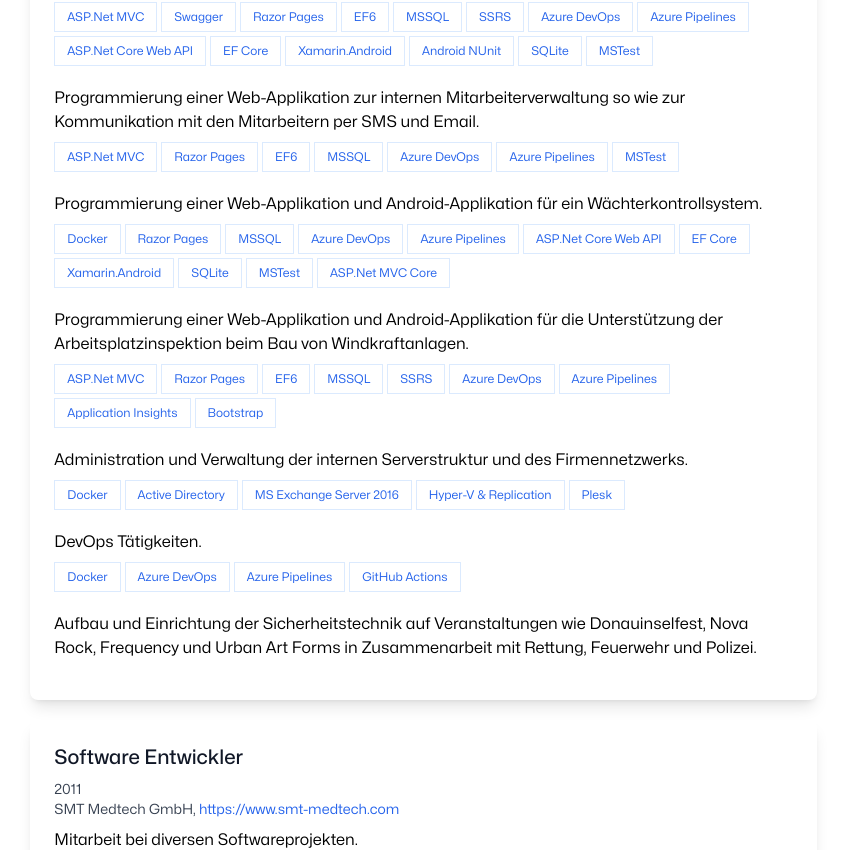
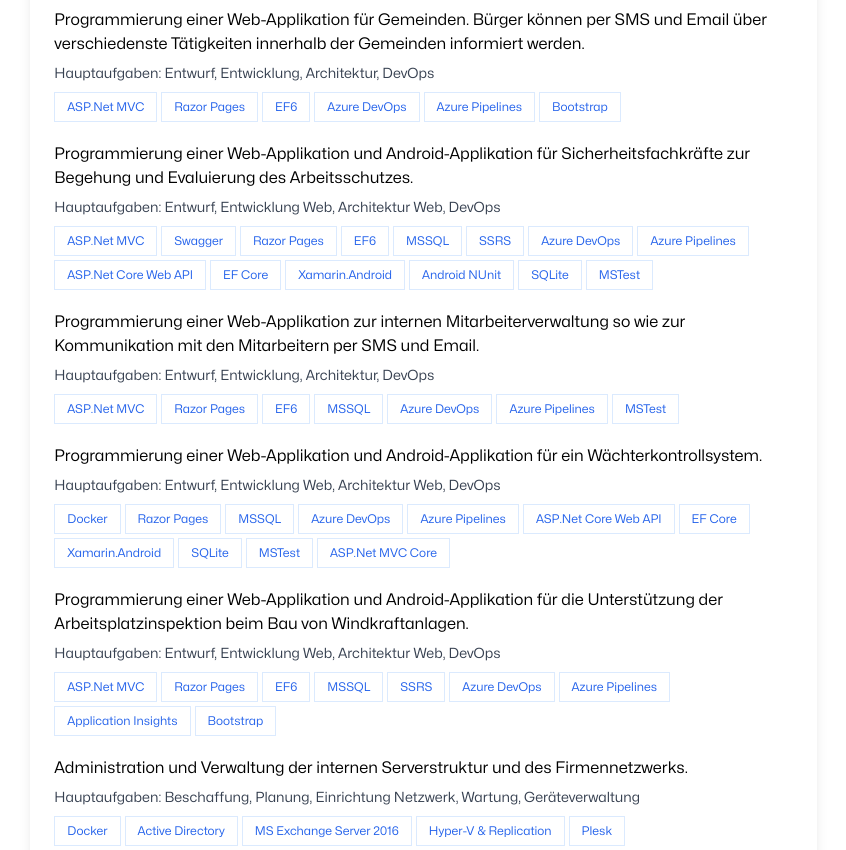
Before and after one commit to raaaimund/resume, a Next.js app: page / in a window 1280 px wide. Shown: the part 1344-2194 px from the top of the page, without its empty margins (423-1269 px from the left). Built offline with nearby package versions, Linux system fonts and the light colour scheme.

Commit message:
added activities to each project

```diff
--- a/components/JobCard.tsx
+++ b/components/JobCard.tsx
@@ -20,6 +20,10 @@ export default function JobCard(props: Props) {
                         <Link className="text-blue-600 hover:text-blue-700 transition duration-300 ease-in-out mb-4"
                               href={project.url} target="_blank"><SlLink/></Link>}
                     </p>
+                    {project.activities &&
+                        <p className={"mb-2 text-sm text-gray-700"}>
+                            Hauptaufgaben: {project.activities.join(', ')}
+                        </p>}
                     <div className="mb-4">
                         {project.technologies && project.technologies.map((technology, index) =>
                             <TechnologyChip key={index} id={technology.id} name={technology.name}/>)
--- a/context/SelectedTechnologyContext.tsx
+++ b/context/SelectedTechnologyContext.tsx
@@ -3,7 +3,7 @@ import createContext from "./createContext";
 import selectedTechnologyReducer from "./selectedTechnologyReducer";
 import Technology from "./models/Technology";
 import JobEntry from "./models/JobEntry";
-import data from "./data";
+import data from "../data/data";
 
 const initialState: State = {
     selectedTechnologies: [],
--- a/context/models/Project.ts
+++ b/context/models/Project.ts
@@ -3,5 +3,6 @@ import Technology from "./Technology";
 export default interface Project {
     description: string
     url: string
+    activities?: string[]
     technologies: Technology[]
 }
--- a/context/selectedTechnologyReducer.ts
+++ b/context/selectedTechnologyReducer.ts
@@ -1,6 +1,6 @@
 import Technology from "./models/Technology";
 import JobEntry from "./models/JobEntry";
-import data from "./data";
+import data from "../data/data";
 
 export default function selectedTechnologyReducer(state: State, action: Action): State {
     switch (action.type) {
--- a/context/data.ts
+++ b/data/data.ts
@@ -1,6 +1,6 @@
-import JobEntry from "./models/JobEntry";
-import Project from "./models/Project";
-import Technology from "./models/Technology";
+import JobEntry from "../context/models/JobEntry";
+import Project from "../context/models/Project";
+import Technology from "../context/models/Technology";
 
 const technologies: Technology[] = [
     {id: 1, name: "Joomla"},
@@ -63,7 +63,7 @@ const jobs: JobEntry[] = [
         projects:
             <Project[]>[
                 {
-                    description: "7 Monate Unterstützung beim Unterricht im Bachelor Lehrgang für Computer Science and Engineering (BTech) an einem College im ländlichen Indien.",
+                    description: "7 Monate Unterstützung beim Unterricht im Bachelor Lehrgang für Computer Science and Engineering (BTech) an einem College im ländlichen Indien."
                 },
                 {
                     description: "Gestaltung und Unterricht eines Kurses für Java Anfänger.",
@@ -85,70 +85,78 @@ const jobs: JobEntry[] = [
                 {
                     description: "Gestaltung der Firmenwebseite.",
                     url: "https://web.archive.org/web/20180801093029/http:/www.wagner-sicherheit.at/",
-                    technologies: technologies.filter(technology => [1].find(id => technology.id === id))
+                    technologies: technologies.filter(technology => [1].find(id => technology.id === id)),
+                    activities: ["Entwurf", "Entwicklung"]
                 },
                 {
                     description: "Gestaltung und Umsetzung der Webseite im Rahmen eines EU Projektes.",
                     url: "https://web.archive.org/web/20150225015939/http:/www.sicherimburgenland.at/",
-                    technologies: technologies.filter(technology => [1].find(id => technology.id === id))
+                    technologies: technologies.filter(technology => [1].find(id => technology.id === id)),
+                    activities: ["Entwurf", "Entwicklung"]
                 },
                 {
                     description: "Gestaltung und Umsetzung der Webseite im Rahmen eines EU Projektes.",
                     url: "https://web.archive.org/web/20200808205924/https:/www.sicheresburgenland.at/",
-                    technologies: technologies.filter(technology => [2, 3, 4, 5, 6].find(id => technology.id === id))
+                    technologies: technologies.filter(technology => [2, 3, 4, 5, 6].find(id => technology.id === id)),
+                    activities: ["Entwurf", "DevOps"]
                 },
                 {
                     description: "Relaunch des Webauftritts der Burgenländischen Krankenanstalten Gesellschaft m.b.H.",
                     url: "https://web.archive.org/web/20190709144407/http:/www.krages.at/",
-                    technologies: technologies.filter(technology => [2, 3, 4, 5, 6].find(id => technology.id === id))
+                    technologies: technologies.filter(technology => [2, 3, 4, 5, 6].find(id => technology.id === id)),
+                    activities: ["Entwurf", "DevOps"]
                 },
                 {
                     description: "Programmierung der digitalen Plattform \"Katastrophenschutzplan der burgenländischen Gemeinden\" im Rahmen eines EU Projektes. Ausgezeichnet mit dem \"Sicherheitspreis des Landes Burgenland\".",
                     url: "https://katplan.bgld.gv.at/",
-                    technologies: technologies.filter(technology => [7, 8, 9, 10, 11, 12, 13, 14, 15, 16, 6, 18, 19, 20, 21, 22, 23, 24, 25].find(id => technology.id === id))
+                    technologies: technologies.filter(technology => [7, 8, 9, 10, 11, 12, 13, 14, 15, 16, 6, 18, 19, 20, 21, 22, 23, 24, 25].find(id => technology.id === id)),
+                    activities: ["Entwurf", "Entwicklung", "Architektur", "DevOps"]
                 },
                 {
                     description: "Programmierung einer Web-Applikation für GPS Tracker. In Zusammenarbeit mit der Landespolizeidirektion Burgenland um gegen Traktordiebstähle vorzugehen.",
                     url: "",
-                    technologies: technologies.filter(technology => [26, 7, 10, 11, 15, 16, 21, 25].find(id => technology.id === id))
+                    technologies: technologies.filter(technology => [26, 7, 10, 11, 15, 16, 21, 25].find(id => technology.id === id)),
+                    activities: ["Entwurf", "Entwicklung", "Architektur", "DevOps"]
                 },
                 {
                     description: "Programmierung einer Web-Applikation für Gemeinden. Bürger können per SMS und Email über verschiedenste Tätigkeiten innerhalb der Gemeinden informiert werden.",
                     url: "",
-                    technologies: technologies.filter(technology => [7, 10, 11, 15, 16, 21].find(id => technology.id === id))
+                    technologies: technologies.filter(technology => [7, 10, 11, 15, 16, 21].find(id => technology.id === id)),
+                    activities: ["Entwurf", "Entwicklung", "Architektur", "DevOps"]
                 },
                 {
                     description: "Programmierung einer Web-Applikation und Android-Applikation für Sicherheitsfachkräfte zur Begehung und Evaluierung des Arbeitsschutzes.",
                     url: "",
-                    technologies: technologies.filter(technology => [27, 28, 29, 7, 10, 30, 11, 15, 16, 13, 14, 19, 20, 9].find(id => technology.id === id))
+                    technologies: technologies.filter(technology => [27, 28, 29, 7, 10, 30, 11, 15, 16, 13, 14, 19, 20, 9].find(id => technology.id === id)),
+                    activities: ["Entwurf", "Entwicklung Web", "Architektur Web", "DevOps"]
                 },
                 {
                     description: "Programmierung einer Web-Applikation zur internen Mitarbeiterverwaltung so wie zur Kommunikation mit den Mitarbeitern per SMS und Email.",
                     url: "",
-                    technologies: technologies.filter(technology => [7, 10, 30, 11, 15, 16, 13].find(id => technology.id === id))
+                    technologies: technologies.filter(technology => [7, 10, 30, 11, 15, 16, 13].find(id => technology.id === id)),
+                    activities: ["Entwurf", "Entwicklung", "Architektur", "DevOps"]
                 },
                 {
                     description: "Programmierung einer Web-Applikation und Android-Applikation für ein Wächterkontrollsystem.",
                     url: "",
-                    technologies: technologies.filter(technology => [27, 29, 19, 10, 30, 20, 15, 16, 13, 6, 47].find(id => technology.id === id))
+                    technologies: technologies.filter(technology => [27, 29, 19, 10, 30, 20, 15, 16, 13, 6, 47].find(id => technology.id === id)),
+                    activities: ["Entwurf", "Entwicklung Web", "Architektur Web", "DevOps"]
                 },
                 {
                     description: "Programmierung einer Web-Applikation und Android-Applikation für die Unterstützung der Arbeitsplatzinspektion beim Bau von Windkraftanlagen.",
                     url: "",
-                    technologies: technologies.filter(technology => [7, 10, 11, 15, 16, 21, 13, 14, 18].find(id => technology.id === id))
+                    technologies: technologies.filter(technology => [7, 10, 11, 15, 16, 21, 13, 14, 18].find(id => technology.id === id)),
+                    activities: ["Entwurf", "Entwicklung Web", "Architektur Web", "DevOps"]
                 },
                 {
                     description: "Administration und Verwaltung der internen Serverstruktur und des Firmennetzwerks.",
                     url: "",
-                    technologies: technologies.filter(technology => [31, 32, 33, 34, 6].find(id => technology.id === id))
+                    technologies: technologies.filter(technology => [31, 32, 33, 34, 6].find(id => technology.id === id)),
+                    activities: ["Beschaffung", "Planung", "Einrichtung Netzwerk", "Wartung", "Geräteverwaltung"]
                 },
                 {
-                    description: "DevOps Tätigkeiten.",
-                    url: "",
-                    technologies: technologies.filter(technology => [6, 15, 16, 35].find(id => technology.id === id))
-                },
-                {
-                    description: "Aufbau und Einrichtung der Sicherheitstechnik auf Veranstaltungen wie Donauinselfest, Nova Rock, Frequency und Urban Art Forms in Zusammenarbeit mit Rettung, Feuerwehr und Polizei."
+                    description: "Aufbau und Einrichtung der Sicherheitstechnik auf Veranstaltungen wie Donauinselfest, Nova Rock, Frequency und Urban Art Forms in Zusammenarbeit mit Rettung, Feuerwehr und Polizei.",
+                    activities: ["Beschaffung", "Planung", "Einrichtung Netzwerk", "Einrichtung Videoüberwachung"]
                 },
             ]
     },
@@ -161,7 +169,8 @@ const jobs: JobEntry[] = [
             <Project[]>[
                 {
                     description: "Mitarbeit bei diversen Softwareprojekten.",
-                    technologies: technologies.filter(technology => [26, 36].find(id => technology.id === id))
+                    technologies: technologies.filter(technology => [26, 36].find(id => technology.id === id)),
+                    activities: ["Entwicklung"]
                 },
             ]
     },
@@ -185,7 +194,9 @@ const jobs: JobEntry[] = [
         projects:
             <Project[]>[
                 {
-                    description: "Mitarbeit, Koordination und Versorgung der Sicherheitsmitarbeiter auf bei diversen Veranstaltungen wie Nova Rock, Frequency, Urban Art Forms, Konzerte in der Stadthalle Wien und Graz, Gasometer, Mörbisch, Steinbruch St. Margarethen und Festivals in Wiesen.",
+                    description: "Mitarbeit, Koordination und Versorgung der Sicherheitsmitarbeiter auf bei diversen Veranstaltungen " +
+                        "wie Nova Rock, Frequency, Urban Art Forms, Konzerte in der Stadthalle Wien und " +
+                        "Graz, Gasometer, Mörbisch, Steinbruch St. Margarethen und Festivals in Wiesen.",
                 },
             ]
     },
@@ -205,7 +216,8 @@ const jobs: JobEntry[] = [
                     technologies: technologies.filter(technology => [35, 37].find(id => technology.id === id))
                 },
                 {
-                    description: "Seit 2019 Mitglied in der Fachschaft Wirtschaftsinformatik & Data Science. Journaldienst und Beratung von Studenten.",
+                    description: "Seit 2019 Mitglied in der Fachschaft Wirtschaftsinformatik & Data Science.",
+                    activities: ["Journaldienst", "Beratung von Studenten"]
                 },
             ]
     },
```
